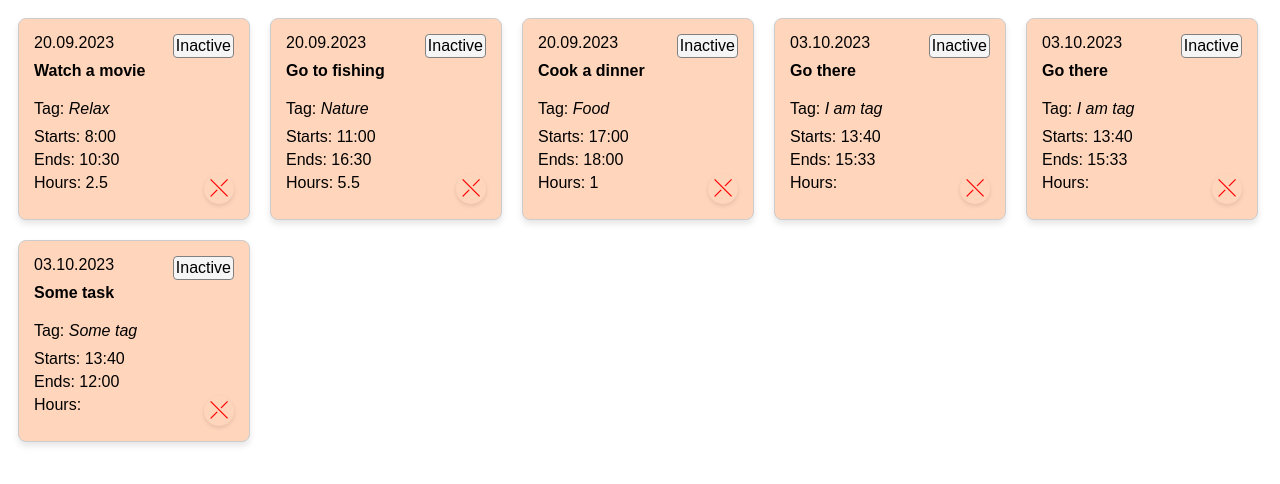
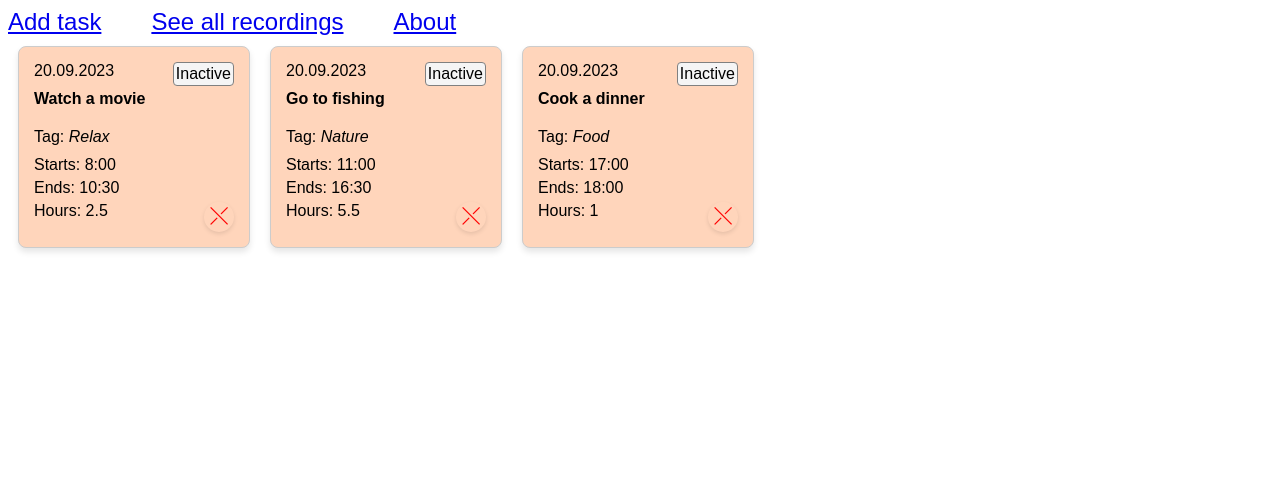
Before and after one commit to iuloz/Tasks-Activity-Monitoring, a React (Create React App) app in the folder work-hours-recording-application/: page /recordings in a window 1280 px wide. Shown: the top 484 px of the page. Built offline with nearby package versions, Linux system fonts and the light colour scheme; data requests are answered from the project's data file.

Commit message:
Menu is always visible

```diff
--- a/work-hours-recording-application/db.json
+++ b/work-hours-recording-application/db.json
@@ -7,7 +7,7 @@
       "tag": "Relax",
       "start": "8:00",
       "end": "10:30",
-      "hours": 2.5
+      "hours": "2.5"
     },
     {
       "id": 2,
@@ -16,7 +16,7 @@
       "tag": "Nature",
       "start": "11:00",
       "end": "16:30",
-      "hours": 5.5
+      "hours": "5.5"
     },
     {
       "id": 3,
@@ -25,34 +25,7 @@
       "tag": "Food",
       "start": "17:00",
       "end": "18:00",
-      "hours": 1
-    },
-    {
-      "date": "03.10.2023",
-      "task": "Go there",
-      "tag": "I am tag",
-      "start": "13:40",
-      "end": "15:33",
-      "hours": "",
-      "id": 4
-    },
-    {
-      "date": "03.10.2023",
-      "task": "Go there",
-      "tag": "I am tag",
-      "start": "13:40",
-      "end": "15:33",
-      "hours": "",
-      "id": 5
-    },
-    {
-      "date": "03.10.2023",
-      "task": "Some task",
-      "tag": "Some tag",
-      "start": "13:40",
-      "end": "12:00",
-      "hours": "",
-      "id": 6
+      "hours": "1"
     }
   ]
 }
--- a/work-hours-recording-application/src/AllRecordings.js
+++ b/work-hours-recording-application/src/AllRecordings.js
@@ -6,7 +6,7 @@ function AllRecordings(){
     const [recordingsList, setRecordingList] = useState([]);
 
     useEffect(() => {
-        fetch('http://localhost:3010/records')
+        fetch('http://127.0.0.1:3010/records')
           .then(response => response.json())
           .then(data => setRecordingList(data))
           .catch(error => console.error('Error fetching data:', error));
--- a/work-hours-recording-application/src/App.js
+++ b/work-hours-recording-application/src/App.js
@@ -7,8 +7,9 @@ import AllRecordings from "./AllRecordings";
 function App() {
     return (
         <BrowserRouter>
+            <Menu />
             <Routes>
-                <Route path="/" element={<Menu/>}/>
+                <Route path="/" element={null}/>
                 <Route path="/make-recording" element={<Tasks/>}/>
                 <Route path="/about" element={<About/>}/>
                 <Route path="/recordings" element={<AllRecordings/>}/>
--- a/work-hours-recording-application/src/Tasks.js
+++ b/work-hours-recording-application/src/Tasks.js
@@ -8,7 +8,7 @@ function Tasks() {
 
 
     const addToApi = async () => {
-        await fetch("http://localhost:3010/records", {
+        await fetch("http://127.0.0.1:3010/records", {
                     method: "POST",
                     headers: {'Content-Type': 'application/json'},
                     body: JSON.stringify(task)
```
